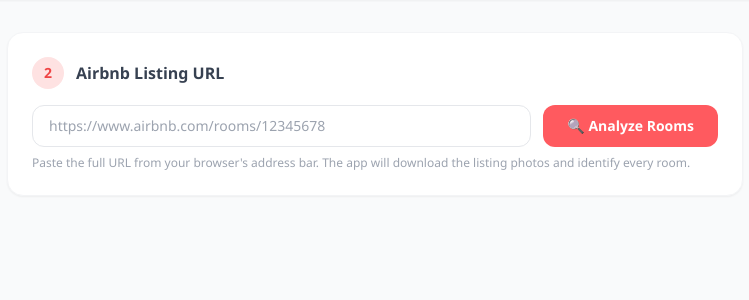
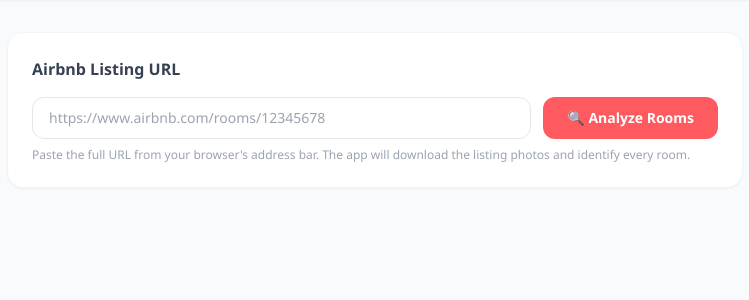
Before and after one commit to ChaseGurcan/Airbnb_room_analyzer, a Flask app: page / in a window 1280 px wide. Shown: the part 56-356 px from the top of the page, without its empty margins (265-1014 px from the left). Run offline with Flask 3, Linux system fonts and the light colour scheme; data that the repository does not hold is empty; some libraries are stand-ins or nearby versions.

Commit message:
Remove step number from URL card

```diff
--- a/templates/index.html
+++ b/templates/index.html
@@ -133,7 +133,6 @@
     <!-- URL Card -->
     <div class="bg-white rounded-2xl shadow-sm border border-gray-100 p-6">
       <div class="flex items-center gap-3 mb-4">
-        <div class="w-8 h-8 rounded-full bg-red-100 flex items-center justify-center text-sm font-bold text-red-500">2</div>
         <h2 class="font-semibold text-gray-700">Airbnb Listing URL</h2>
       </div>
       <div class="flex flex-col sm:flex-row gap-3">
```
